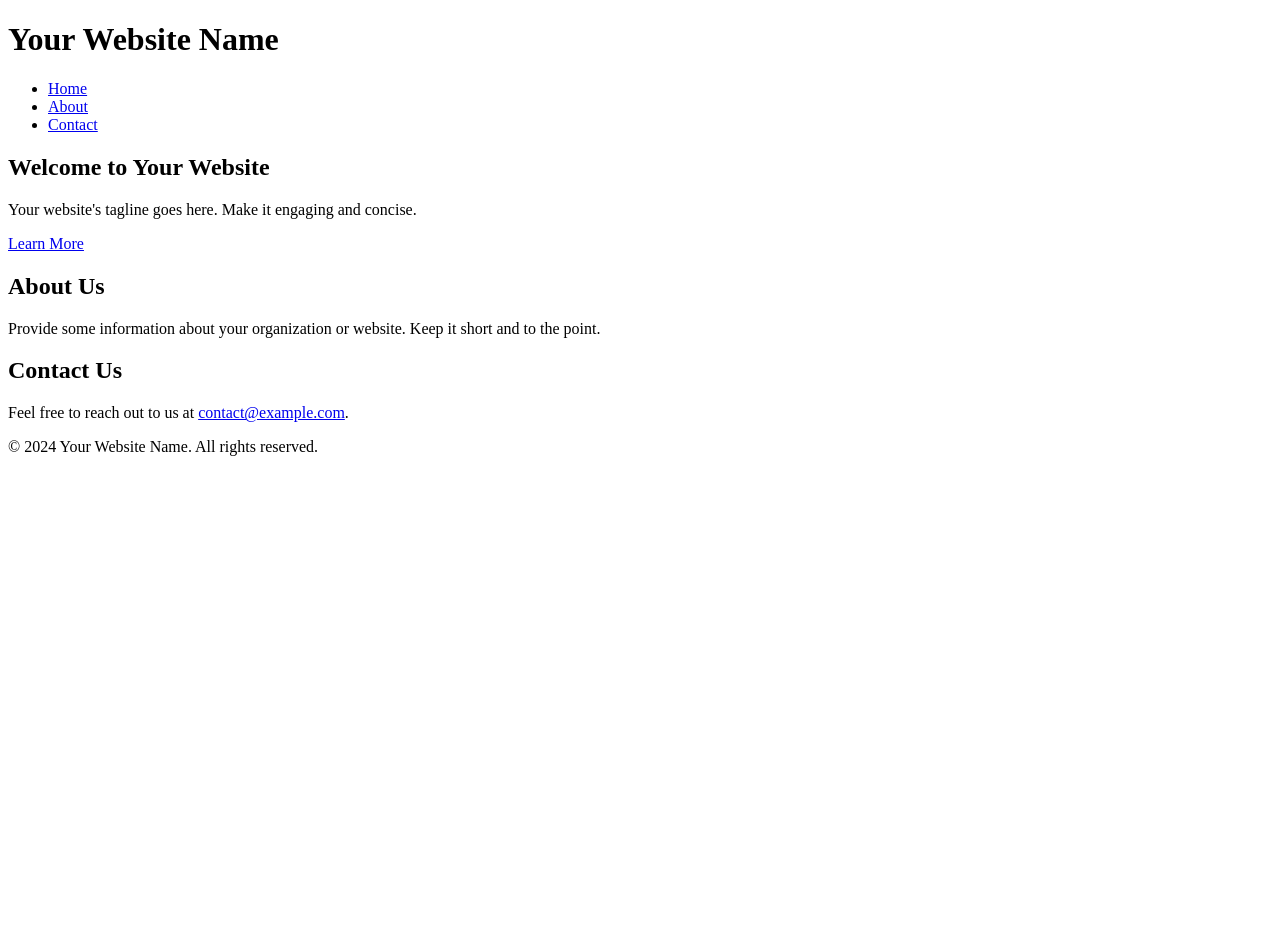
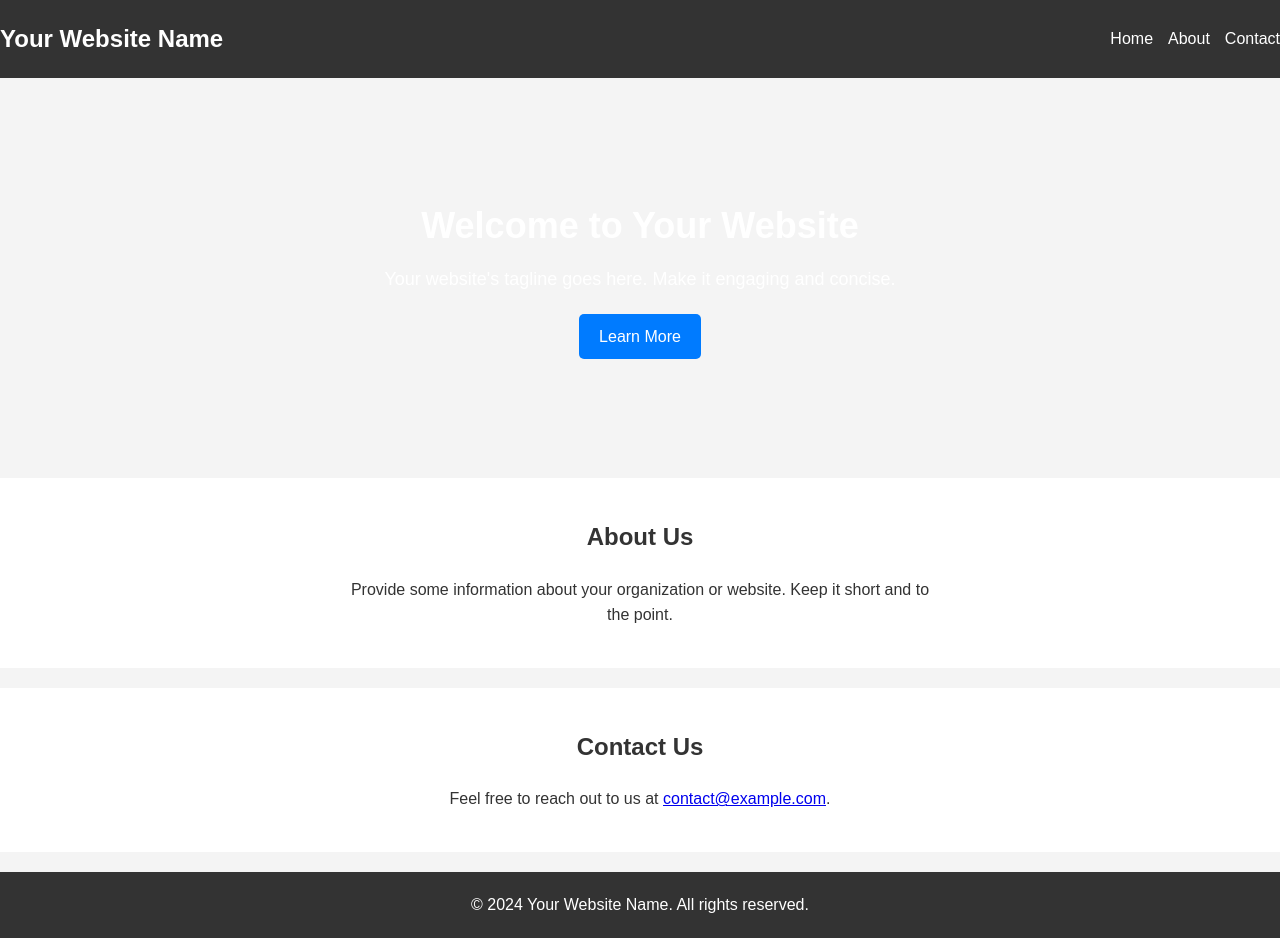
Before and after one commit to newzod/website-p, a plain HTML site: page index.html in a window 1280 px wide. Before the commit the page ends 800 px from the top, so only its background shows below. Drawn offline with Linux system fonts and the light colour scheme.

Commit message:
fixed file name

```diff
--- a/index.html
+++ b/index.html
@@ -5,7 +5,7 @@
     <meta name="viewport" content="width=device-width, initial-scale=1.0">
     <meta name="description" content="Your website description here">
     <title>Your Website Title</title>
-    <link rel="stylesheet" href="/website-p/style.css">
+    <link rel="stylesheet" href="/website-p/styles.css">
 </head>
 <body>
 <!-- Header -->
```
